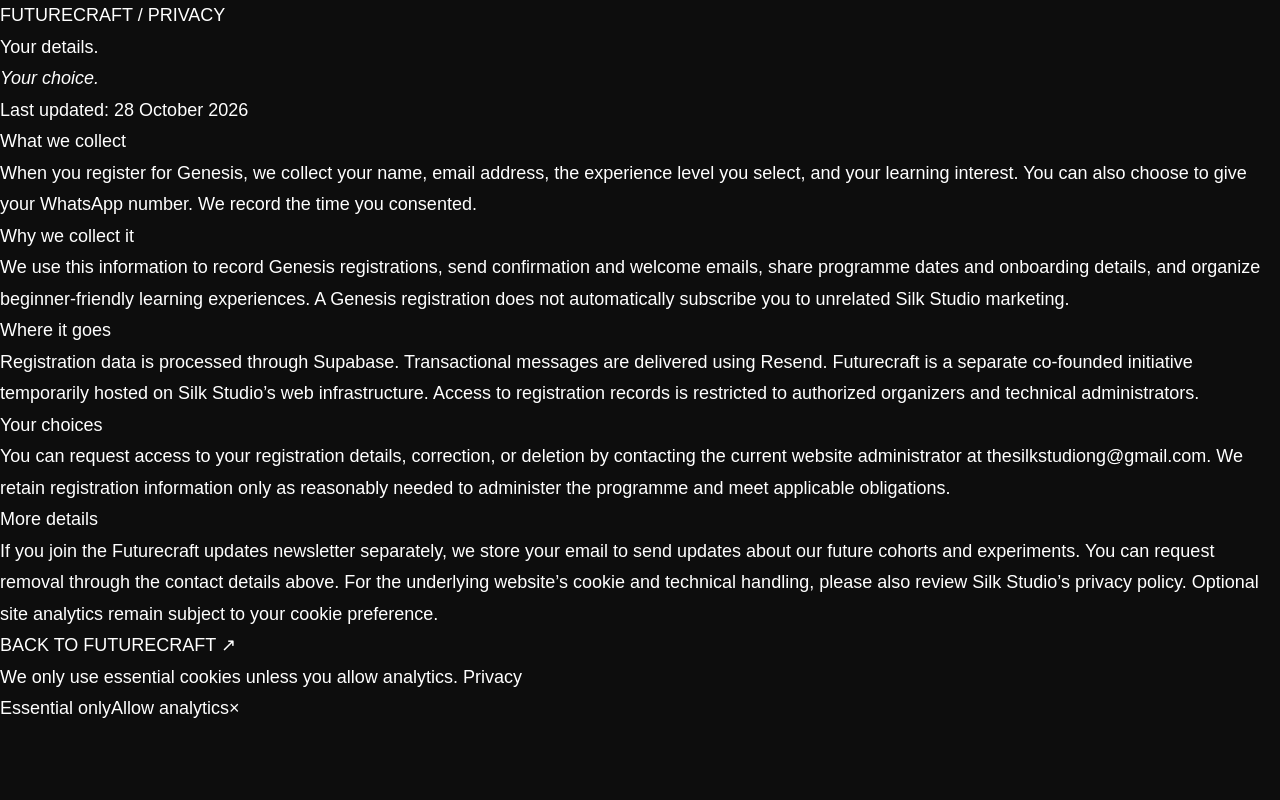
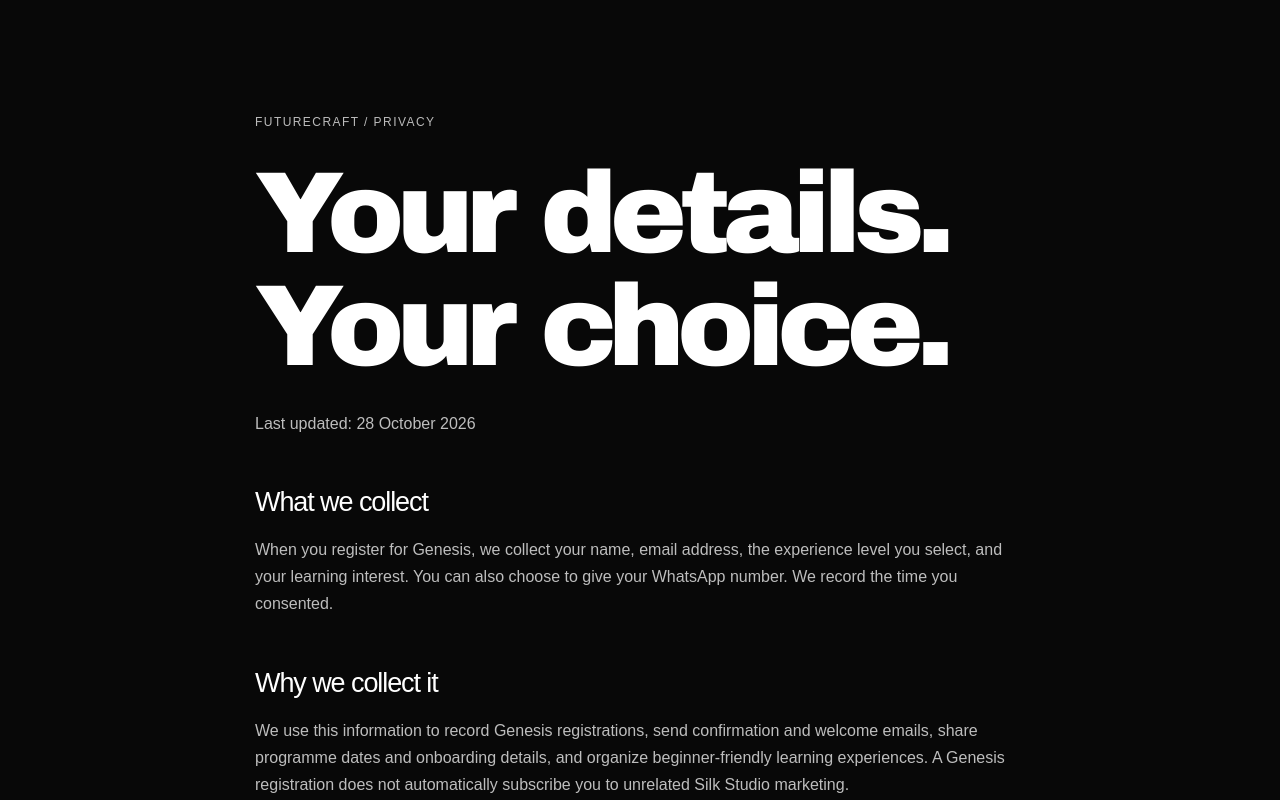
Before and after one commit to oillusionmiracle-droid/silk-studio, a Next.js app: page /futurecraft/privacy in a window 1280 px wide. Shown: the top 800 px of the page. Built offline with nearby package versions, Linux system fonts and the light colour scheme; no server answers; a web font is replaced by a local one.

Commit message:
fix(futurecraft): preserve monochrome privacy and success page styling

```diff
--- a/app/futurecraft/futurecraft.css
+++ b/app/futurecraft/futurecraft.css
@@ -141,3 +141,20 @@
  body:has(.fc-site) .silk-cookie-bar-actions{display:flex!important;justify-content:space-between!important}
 }
 @media(prefers-reduced-motion:reduce){.fc-site *,.fc-site *::before,.fc-site *::after{animation-duration:.01ms!important;animation-iteration-count:1!important;scroll-behavior:auto!important;transition-duration:.01ms!important}}
+
+/* Registration confirmation and privacy are deliberately as quiet as the landing page. */
+.fc-success,.fc-privacy{min-height:100svh;background:#080808;color:#ffffff;font-family:'Mograph','Instrument Sans',Arial,sans-serif;padding:clamp(60px,8vw,120px) 24px}
+.fc-success{display:grid;place-items:center;text-align:center}
+.fc-success>div{max-width:730px}
+.fc-success img{width:105px;height:105px;object-fit:contain;margin-bottom:25px}
+.fc-success span,.fc-privacy .fc-overline{display:block;color:#bbbbbb;font-size:12px;letter-spacing:.12em;margin-bottom:25px}
+.fc-success h1,.fc-privacy h1{font-family:'Oddity','Arial Black',Impact,sans-serif;font-size:clamp(60px,9vw,126px);font-weight:800;line-height:.98;letter-spacing:-.065em}
+.fc-success h1 em,.fc-privacy h1 em{font-style:normal}
+.fc-success p{color:#bdbdbd;font-size:16px;line-height:1.7;max-width:540px;margin:32px auto}
+.fc-success a,.fc-privacy .fc-btn{display:inline-flex;align-items:center;justify-content:center;border-radius:999px;padding:16px 25px;background:white;color:#080808;text-decoration:none;font-size:13px;font-weight:750}
+.fc-privacy-inner{max-width:770px;margin:auto}
+.fc-privacy h1{margin:0 0 26px}
+.fc-privacy h2{margin-top:42px;font-size:27px;letter-spacing:-.04em}
+.fc-privacy p{color:#bdbdbd;font-size:16px;line-height:1.7;margin-top:10px}
+.fc-privacy a:not(.fc-btn){color:#ffffff;text-decoration:underline}
+.fc-privacy .fc-btn{margin-top:40px}
```
